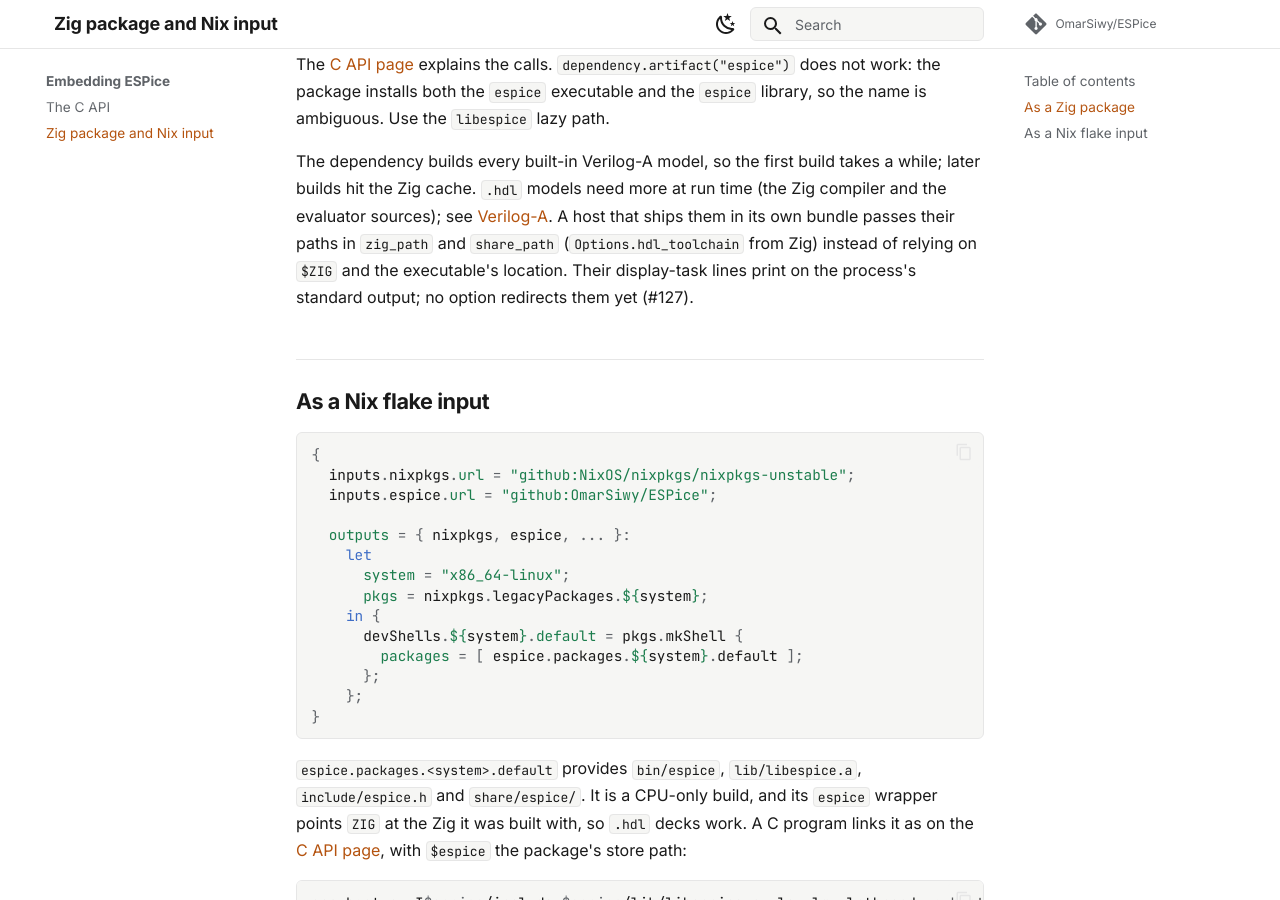
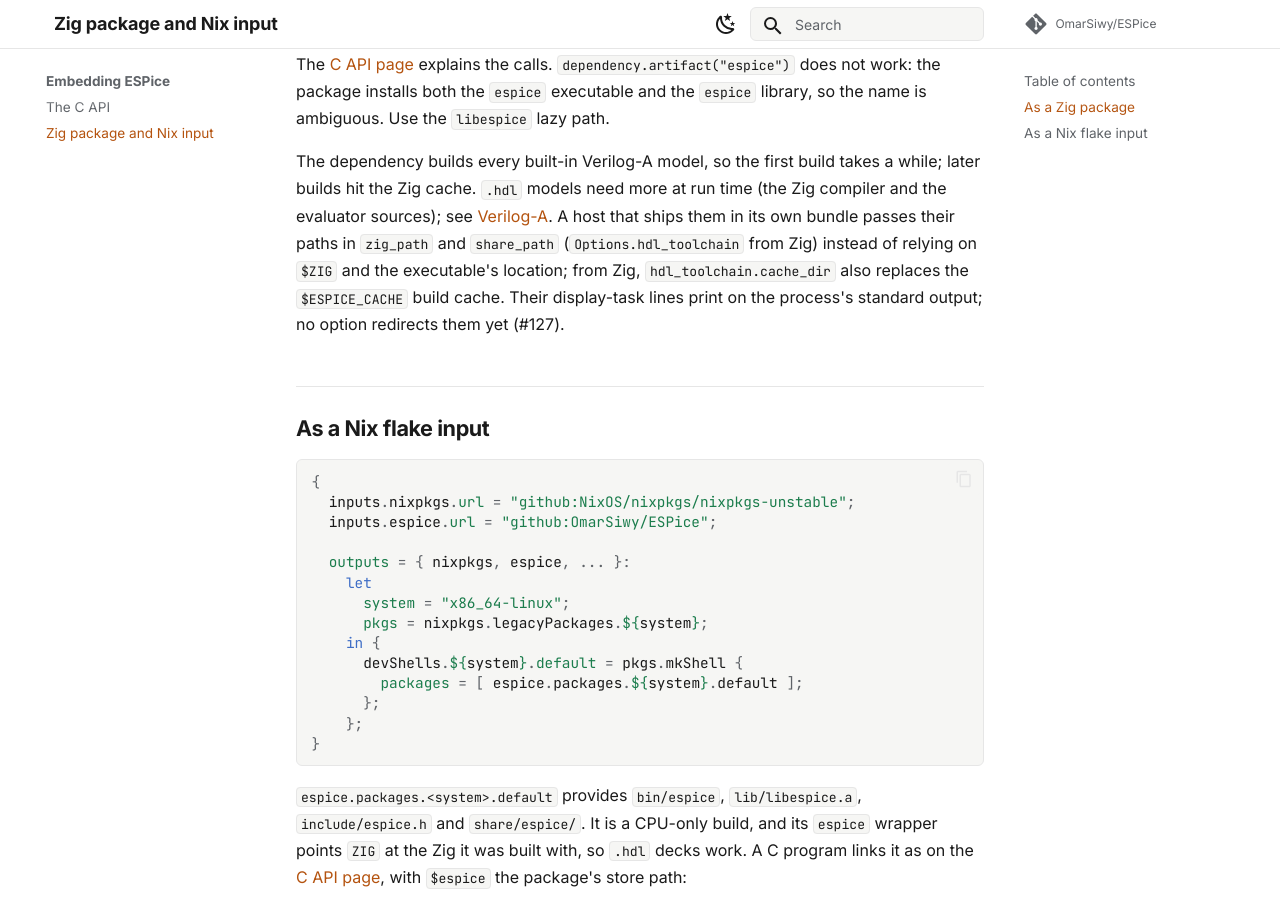
Before and after one commit to OmarSiwy/ESPice, an MkDocs documentation site: the page built from docs/embed/packages.md, in a window 1280 px wide and 900 px high, scrolled down 1038 px. Built offline with MkDocs 1.6.1 and Material for MkDocs 9.7.7, drawn with Linux system fonts in a browser that asks for light colours; comment, search, counter and statistics services are not loaded.

```diff
--- a/docs/embed/packages.md
+++ b/docs/embed/packages.md
@@ -53,7 +53,8 @@ run time (the Zig compiler and the evaluator sources); see
 [Verilog-A](../using/devices.md#your-own-verilog-a). A host that ships
 them in its own bundle passes their paths in `zig_path` and `share_path`
 (`Options.hdl_toolchain` from Zig) instead of relying on `$ZIG` and the
-executable's location. Their display-task lines print on the process's
+executable's location; from Zig, `hdl_toolchain.cache_dir` also replaces
+the `$ESPICE_CACHE` build cache. Their display-task lines print on the process's
 standard output; no option redirects them yet (#127).
 
 ## As a Nix flake input
```
Also changed, not shown: ARCHITECTURE.md (+2 -2 lines), CHANGELOGS.md (+1 -0 lines), 5 other files.
